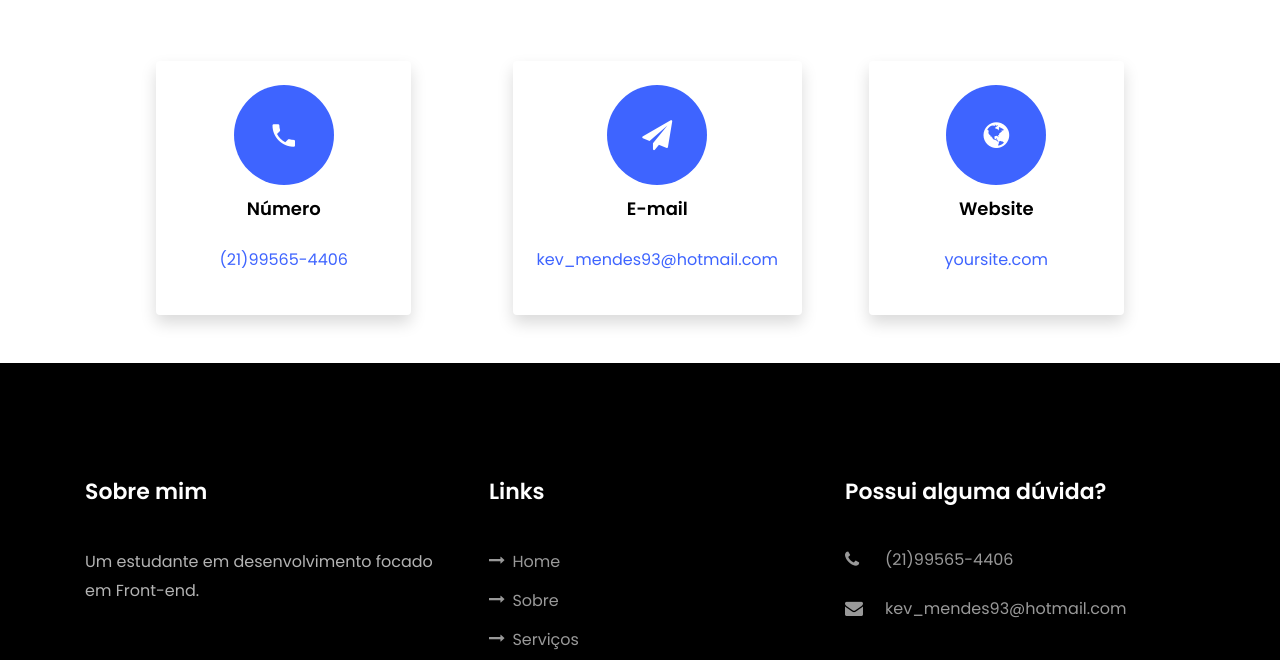
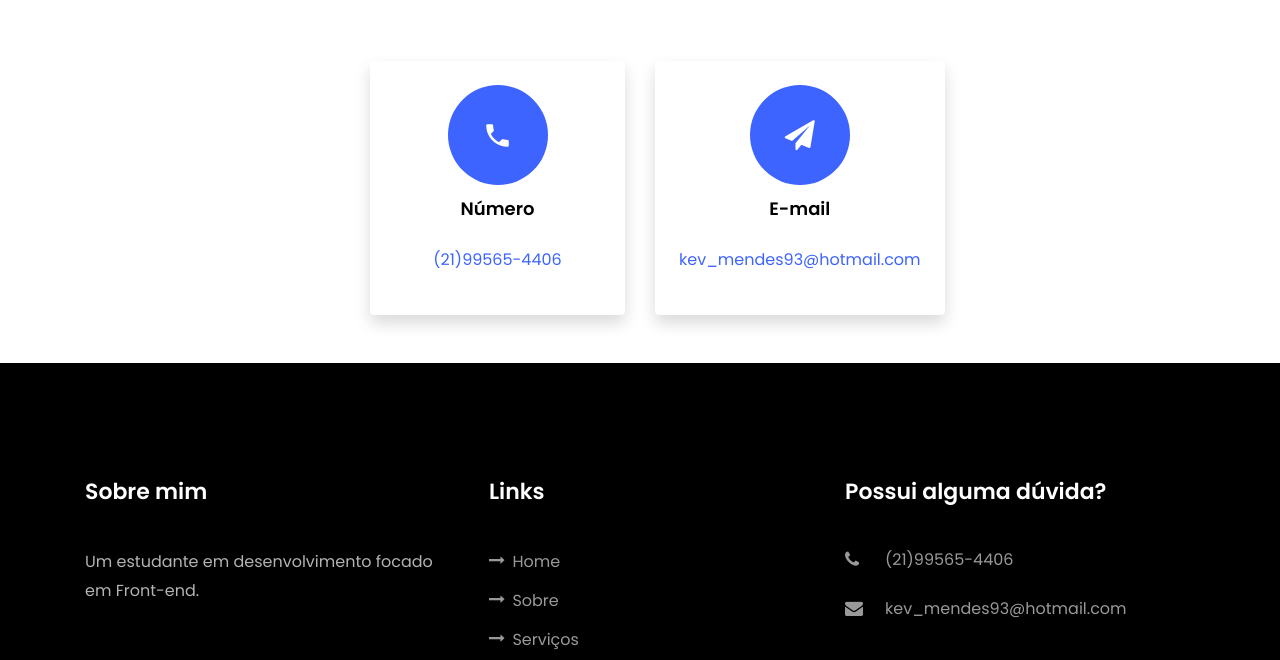
Before and after one commit to kevNO404/KevinMendes, a plain HTML site: page index.html in a window 1280 px wide. Shown: the part 5159-5819 px from the top of the page. Drawn offline with Linux system fonts and the light colour scheme; files whose address does not match are found by name.

Commit message:
alteração basica

```diff
--- a/index.html
+++ b/index.html
@@ -396,7 +396,7 @@
           </div>
         </div>
 
-        <div class="row d-flex contact-info mb-5" style="justify-content: space-evenly;">
+        <div class="row d-flex contact-info mb-5" style="justify-content: center;">
 			<div class="col-md-6 col-lg-3 d-flex ftco-animate">
 				<div class="align-self-stretch box text-center p-4 shadow">
 					<div class="icon d-flex align-items-center justify-content-center">
@@ -419,18 +419,6 @@
 		          </div>
 	          </div>
           </div>
-          <div class="col-md-6 col-lg-3 d-flex ftco-animate">
-          	<div class="align-self-stretch box text-center p-4 shadow">
-          		<div class="icon d-flex align-items-center justify-content-center">
-          			<span class="icon-globe"></span>
-          		</div>
-          		<div>
-	          		<h3 class="mb-4">Website</h3>
-		            <p><a href="#">yoursite.com</a></p>
-	            </div>
-	          </div>
-          </div>
-        </div>
     </section>
 
 
```
